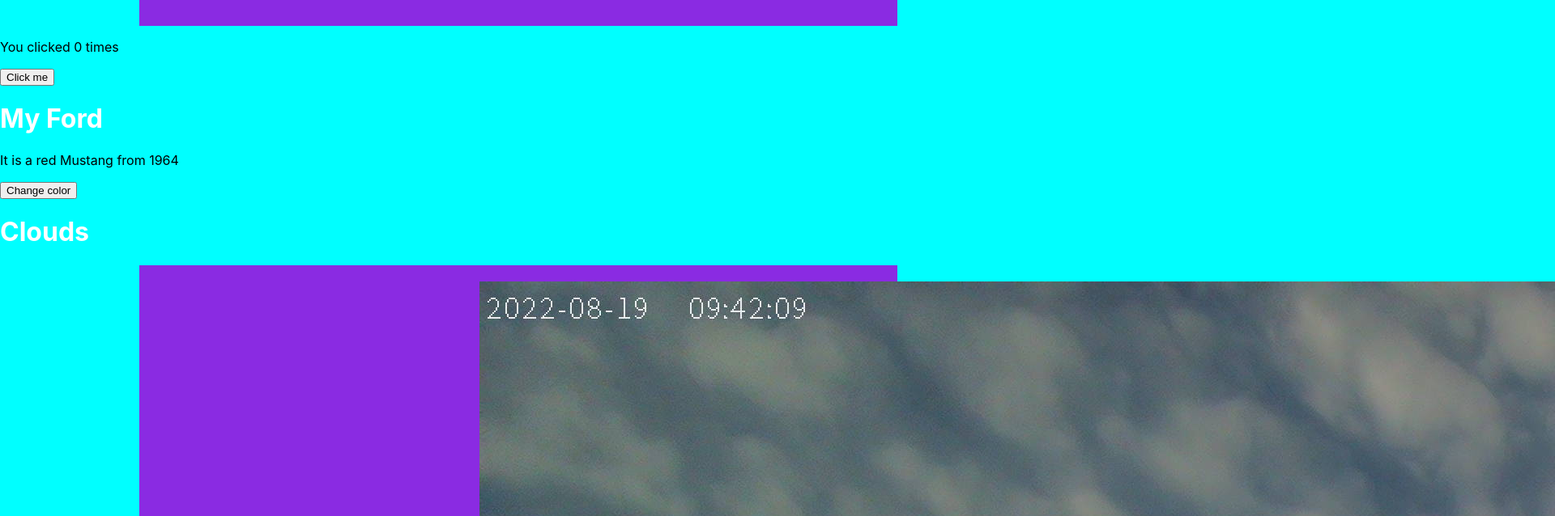
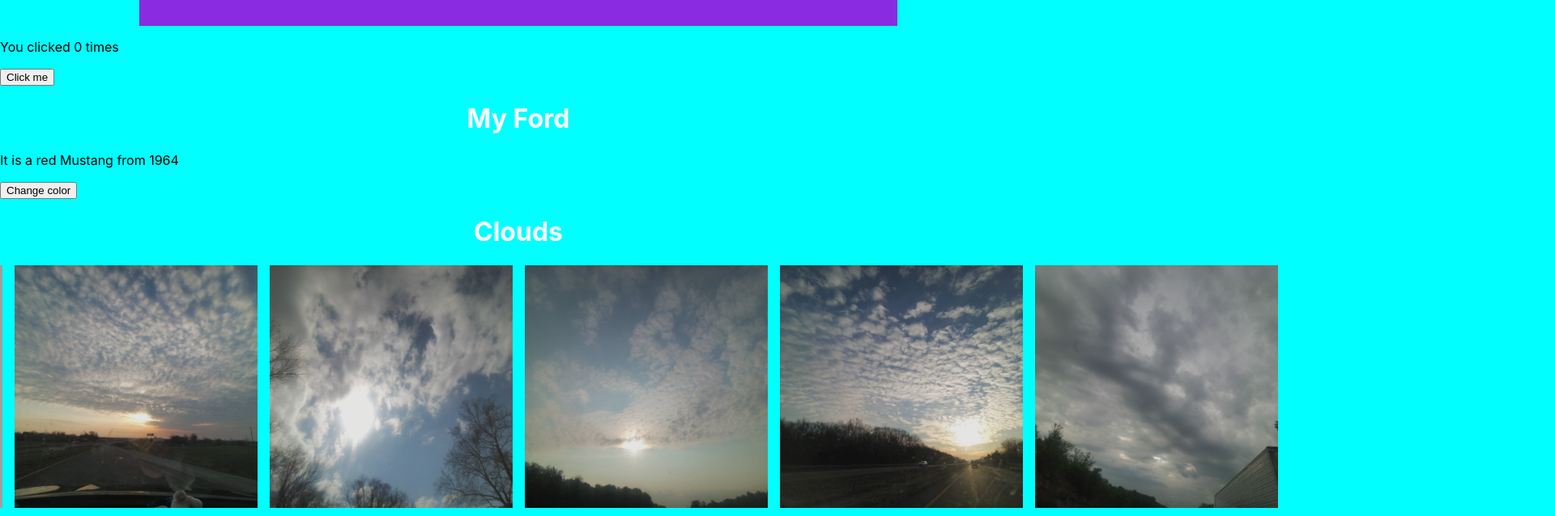
Before and after one commit to llcain/react-css, a React (Create React App) app: page / in a window 1280 px wide. Shown: the part 100-738 px from the top of the page at 81% size, 1920 px wide, since content can reach past the window. Built offline with nearby package versions, Linux system fonts and the light colour scheme; no server answers; grey boxes are pictures that could not be loaded.

Commit message:
Display flex on gallery - container

```diff
--- a/src/App.js
+++ b/src/App.js
@@ -1,5 +1,6 @@
 import './Frame.css';
 import './App.css';
+import './Gallery.css';
 
 import Footer from './components/Footer';
 import Frame from './components/Frame';
--- /dev/null
+++ b/src/Gallery.css
@@ -0,0 +1,18 @@
+
+h1 {
+    text-align: center;
+}
+.gallery-container {
+    display: flex;
+    margin: 0 auto;
+    align-items: center;
+    width: 900px;
+    gap: 15px;
+    justify-content: center;
+}
+
+img {
+    width: 300px;
+    height: 300px;
+    object-fit: cover;
+}
--- a/src/components/Gallery.js
+++ b/src/components/Gallery.js
@@ -12,7 +12,7 @@ class Gallery extends React.Component {
         return (
             <>
                 <h1>Clouds</h1>
-                <div className="container">
+                <div className="gallery-container">
                     <img src={Cloud1} alt="Cloud 1"/>
                     <img src={Cloud2} alt="Cloud 2"/>
                     <img src={Cloud3} alt="Cloud 3"/>
```
